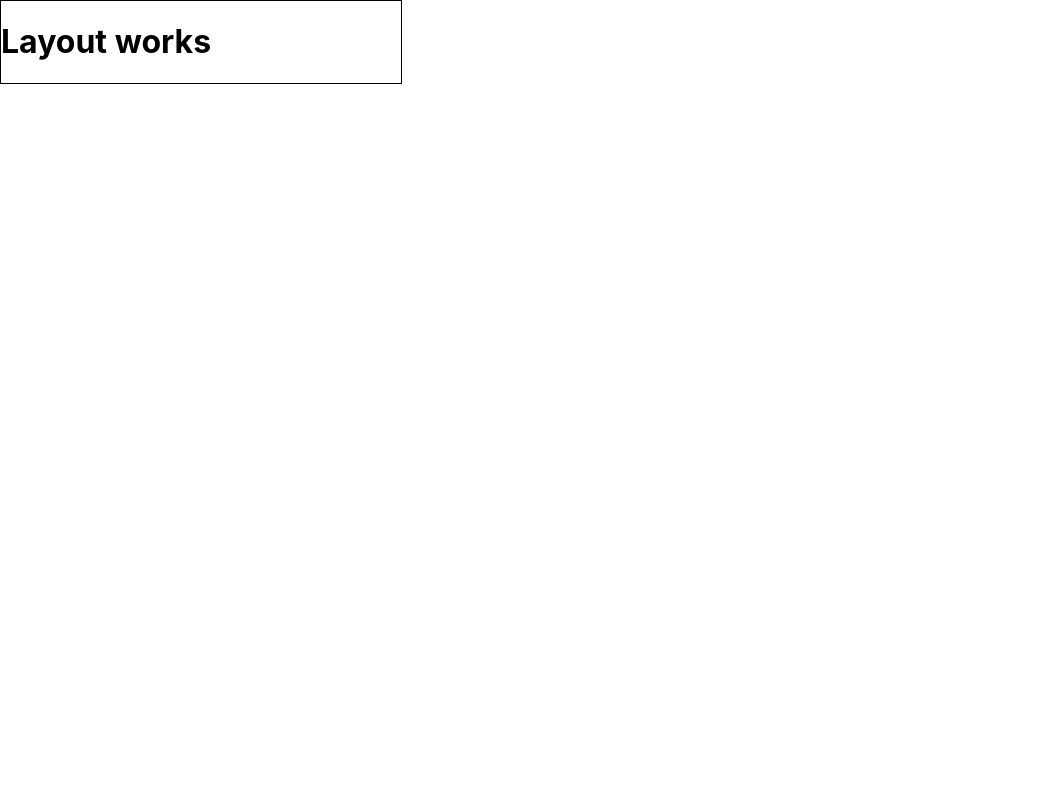
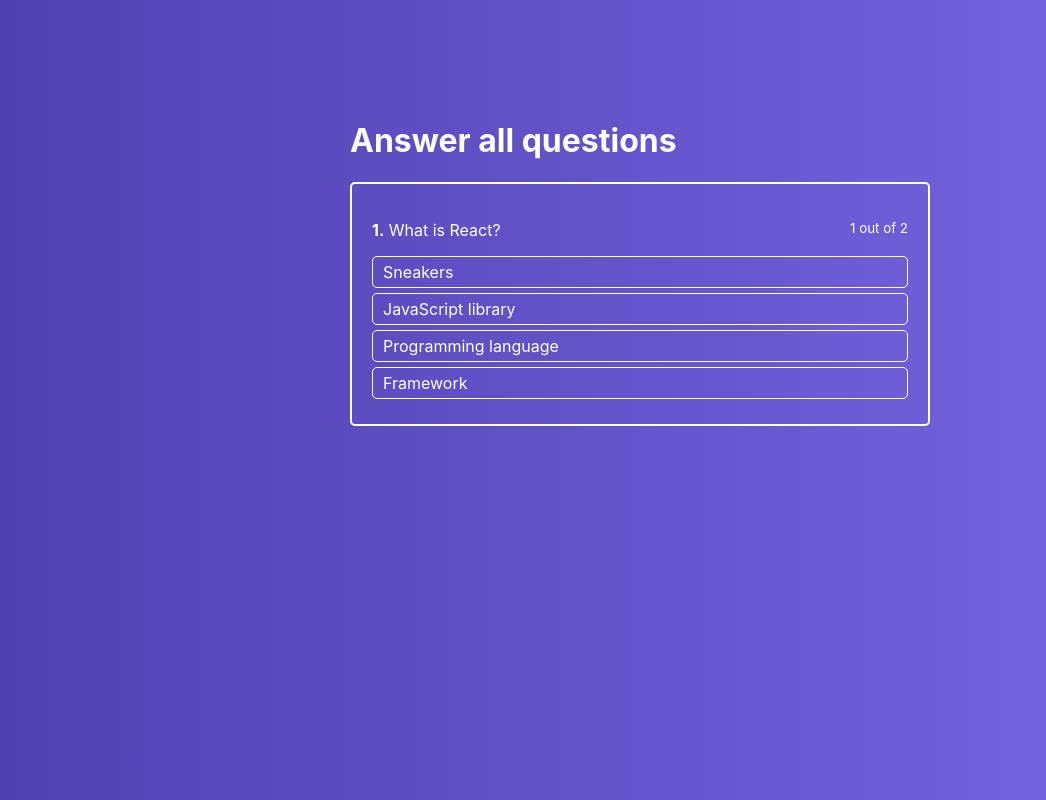
Before and after one commit to Rainspistols/React-quiz, a React app: page / in a window 1280 px wide. Shown: the whole page, without its empty margins (0-1046 px from the left). Built offline with nearby package versions, Linux system fonts and the light colour scheme.

Commit message:
added highlight to correct aтв error selections

```diff
--- a/src/App.js
+++ b/src/App.js
@@ -1,13 +1,12 @@
 import React, { Component } from "react";
 import Layout from "./hoc/Layout/Layout";
+import Quiz from "./containers/Quiz/Quiz";
 
 class App extends Component {
   render() {
     return (
       <Layout>
-        <div style={{ width: 400, border: "1px solid black" }}>
-          <h1>Layout works</h1>
-        </div>
+        <Quiz />
       </Layout>
     );
   }
--- /dev/null
+++ b/src/components/ActiveQuiz/ActiveQuiz.js
@@ -0,0 +1,27 @@
+import React from 'react';
+import classes from './ActiveQuiz.module.css';
+import AnswersList from './AnswersList/AnswersList';
+
+const ActiveQuiz = props => (
+  <div className={classes.ActiveQuiz}>
+    <p className={classes.Question}>
+      <span>
+        <strong>{props.answerNumber}.</strong>
+        &nbsp;
+        {props.question}
+      </span>
+
+      <small>
+        {props.answerNumber} out of {props.quizLength}
+      </small>
+    </p>
+
+    <AnswersList
+      state={props.state}
+      answers={props.answers}
+      onAnswerClick={props.onAnswerClick}
+    />
+  </div>
+);
+
+export default ActiveQuiz;
--- /dev/null
+++ b/src/components/ActiveQuiz/ActiveQuiz.module.css
@@ -0,0 +1,13 @@
+.ActiveQuiz {
+  padding: 20px;
+  color: #fff;
+  border: 2px solid #fff;
+  border-radius: 5px;
+  margin: 0 10px;
+  box-sizing: border-box;
+}
+
+.Question {
+  display: flex;
+  justify-content: space-between;
+}
--- /dev/null
+++ b/src/components/ActiveQuiz/AnswersList/AnswerItem/AnswerItem.js
@@ -0,0 +1,21 @@
+import React from 'react';
+import classes from './AnswerItem.module.css';
+
+const AnswerItem = props => {
+  const cls = [classes.AnswerItem];
+
+  if (props.state) {
+    cls.push(classes[props.state]);
+  }
+
+  return (
+    <li
+      className={cls.join(' ')}
+      onClick={() => props.onAnswerClick(props.answer.id)}
+    >
+      {props.answer.text}
+    </li>
+  );
+};
+
+export default AnswerItem;
--- /dev/null
+++ b/src/components/ActiveQuiz/AnswersList/AnswerItem/AnswerItem.module.css
@@ -0,0 +1,20 @@
+.AnswerItem {
+  border: 1px solid #fff;
+  border-radius: 5px;
+  padding: 5px 10px;
+  margin-bottom: 5px;
+  cursor: pointer;
+}
+
+.AnswerItem:hover {
+  background: rgba(255, 255, 255, 0.2);
+  transition: background 0.3s ease-in-out;
+}
+
+.AnswerItem.success {
+  background: rgba(161, 240, 69, 0.7);
+}
+
+.AnswerItem.error {
+  background: rgba(240, 87, 108, 0.7);
+}
--- /dev/null
+++ b/src/components/ActiveQuiz/AnswersList/AnswersList.js
@@ -0,0 +1,20 @@
+import React from 'react';
+import classes from './AnswersList.module.css';
+import AnswerItem from './AnswerItem/AnswerItem';
+
+const AnswersList = props => (
+  <ul className={classes.AnswersList}>
+    {props.answers.map((answer, index) => {
+      return (
+        <AnswerItem
+          answer={answer}
+          key={index}
+          onAnswerClick={props.onAnswerClick}
+          state={props.state ? props.state[answer.id] : null}
+        />
+      );
+    })}
+  </ul>
+);
+
+export default AnswersList;
--- /dev/null
+++ b/src/components/ActiveQuiz/AnswersList/AnswersList.module.css
@@ -0,0 +1,5 @@
+.AnswersList {
+  list-style: none;
+  margin: 0;
+  padding: 0;
+}
--- /dev/null
+++ b/src/containers/Quiz/Quiz.js
@@ -0,0 +1,85 @@
+import React, { Component } from 'react';
+import classes from './Quiz.module.css';
+import ActiveQuiz from '../../components/ActiveQuiz/ActiveQuiz';
+
+class Quiz extends Component {
+  state = {
+    activeQuestion: 0,
+    answerState: null,
+    quiz: [
+      {
+        question: 'What is React?',
+        rightAnswerId: 2,
+        id: 1,
+        answers: [
+          { text: 'Sneakers', id: 1 },
+          { text: 'JavaScript library ', id: 2 },
+          { text: 'Programming language', id: 3 },
+          { text: 'Framework', id: 4 }
+        ]
+      },
+      {
+        question: 'Who created React?',
+        rightAnswerId: 3,
+        id: 2,
+        answers: [
+          { text: 'Google', id: 1 },
+          { text: 'Apple', id: 2 },
+          { text: 'Facebook', id: 3 },
+          { text: 'Amazon', id: 4 }
+        ]
+      }
+    ]
+  };
+
+  onAnswerClick = answerId => {
+    const question = this.state.quiz[this.state.activeQuestion];
+
+    if (question.rightAnswerId === answerId) {
+      this.setState({
+        answerState: { [answerId]: 'success' }
+      });
+
+      const timeout = window.setTimeout(() => {
+        if (this.isQuizFinished()) {
+          console.log('finished');
+        } else {
+          this.setState({
+            activeQuestion: this.state.activeQuestion + 1,
+            answerState: null
+          });
+        }
+
+        window.clearTimeout(timeout);
+      }, 1000);
+    } else {
+      this.setState({
+        answerState: { [answerId]: 'error' }
+      });
+    }
+  };
+
+  isQuizFinished() {
+    return this.state.activeQuestion + 1 === this.state.quiz.length;
+  }
+
+  render() {
+    return (
+      <div className={classes.Quiz}>
+        <div className={classes.QuizWrapper}>
+          <h1>Answer all questions</h1>
+          <ActiveQuiz
+            answers={this.state.quiz[this.state.activeQuestion].answers}
+            question={this.state.quiz[this.state.activeQuestion].question}
+            onAnswerClick={this.onAnswerClick}
+            quizLength={this.state.quiz.length}
+            answerNumber={this.state.activeQuestion + 1}
+            state={this.state.answerState}
+          />
+        </div>
+      </div>
+    );
+  }
+}
+
+export default Quiz;
--- /dev/null
+++ b/src/containers/Quiz/Quiz.module.css
@@ -0,0 +1,17 @@
+.Quiz {
+  display: flex;
+  justify-content: center;
+  padding-top: 100px;
+  flex-grow: 1;
+  width: 100%;
+  background: linear-gradient(90deg, #5041b2 0%, #7969e6 100%);
+}
+
+.Quiz h1 {
+  color: #fff;
+  margin-left: 10px;
+}
+
+.QuizWrapper {
+  width: 600px;
+}
--- a/src/hoc/Layout/Layout.js
+++ b/src/hoc/Layout/Layout.js
@@ -1,7 +1,5 @@
 import React, { Component } from "react";
 import classes from "./Layout.module.css";
-
-console.log(classes);
 
 class Layout extends Component {
   render() {
```
Also changed, not shown: 1 other file (tests, documents, lock files or other folders).
